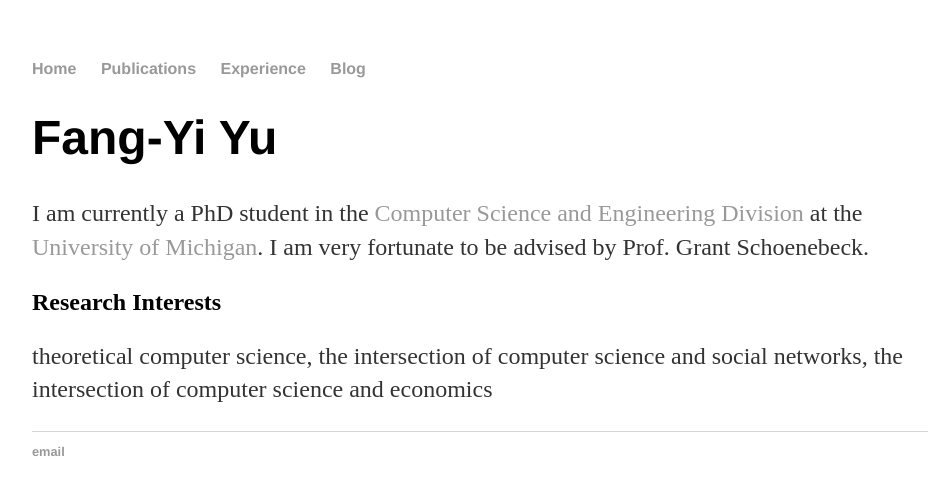
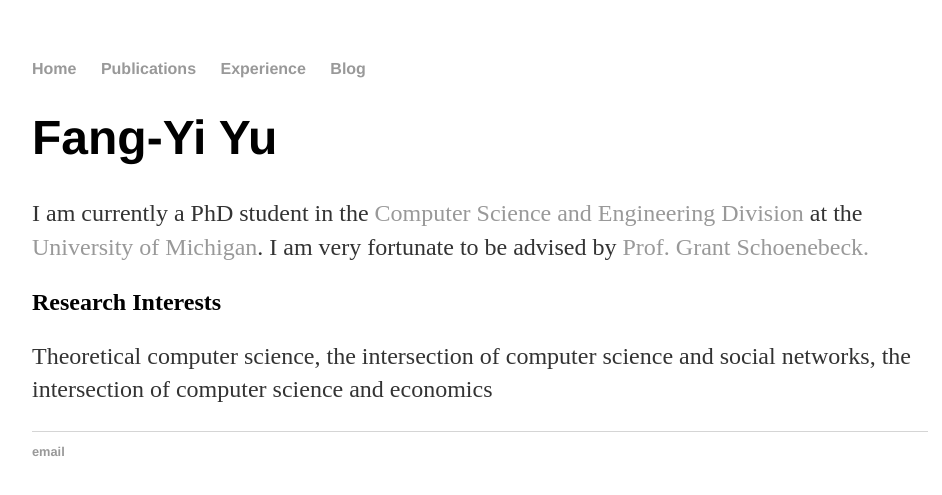
Before and after one commit to ericswatch/ericswatch.github.io, a Jekyll site: the page built from index.html, in a window 1280 px wide. Shown: the top 495 px of the page, without its empty margins (160-1102 px from the left). Built offline with Jekyll 4.4.1, drawn with Linux system fonts in a browser that asks for light colours; part of the change alters nothing that is shown.

```diff
--- a/index.html
+++ b/index.html
@@ -4,7 +4,7 @@ title: Fang-Yi Yu's personal website
 ---
 <div class="blurb">
 <h1>Fang-Yi Yu</h1>
-<p>I am currently a PhD student in the <a href="http://www.eecs.umich.edu/cse/"> Computer Science and Engineering Division</a>  at the <a href="http://www.umich.edu/">University of Michigan</a>. I am very fortunate to be advised by Prof. Grant Schoenebeck.</p>
+<p>I am currently a PhD student in the <a href="http://www.eecs.umich.edu/cse/"> Computer Science and Engineering Division</a>  at the <a href="http://www.umich.edu/">University of Michigan</a>. I am very fortunate to be advised by <a href="http://web.eecs.umich.edu/~schoeneb/" >Prof. Grant Schoenebeck.</a></p>
 <h2>Research Interests</h2>
-<p> theoretical computer science, the intersection of computer science and social networks, the intersection of computer science and economics</p>
+<p> Theoretical computer science, the intersection of computer science and social networks, the intersection of computer science and economics</p>
 </div><!-- /.blurb -->
```
